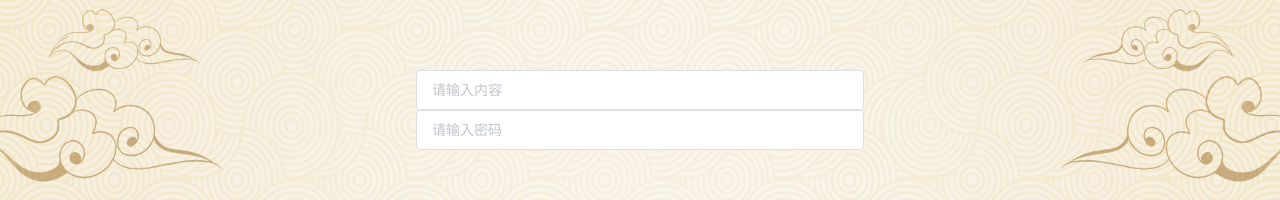
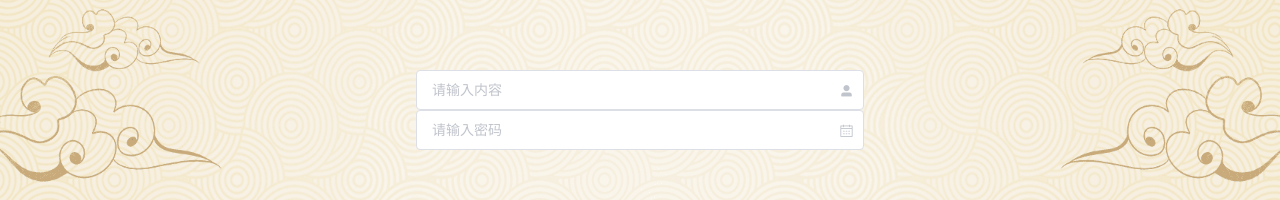
Before and after one commit to gaojun2017/rd-admin, a Vue app: page /#/login in a window 1280 px wide. Shown: the part 122-322 px from the top of the page. Built offline with nearby package versions, Linux system fonts and the light colour scheme.

Commit message:
第一次提交

```diff
--- a/src/components/login/login.vue
+++ b/src/components/login/login.vue
@@ -1,12 +1,16 @@
 <template>
   <div class="login">
     <div class="form-box">
-      <el-input v-model="username" placeholder="请输入内容"></el-input>
+      <el-input v-model="username" placeholder="请输入内容">
+        <i slot="suffix" class="el-input__icon el-icon-user-solid"></i>
+      </el-input>
       <el-input
         placeholder="请输入密码"
         v-model="password"
         show-password
-      ></el-input>
+      >
+      <i slot="suffix" class="el-input__icon el-icon-date"></i>
+      </el-input>
     </div>
   </div>
 </template>
```
